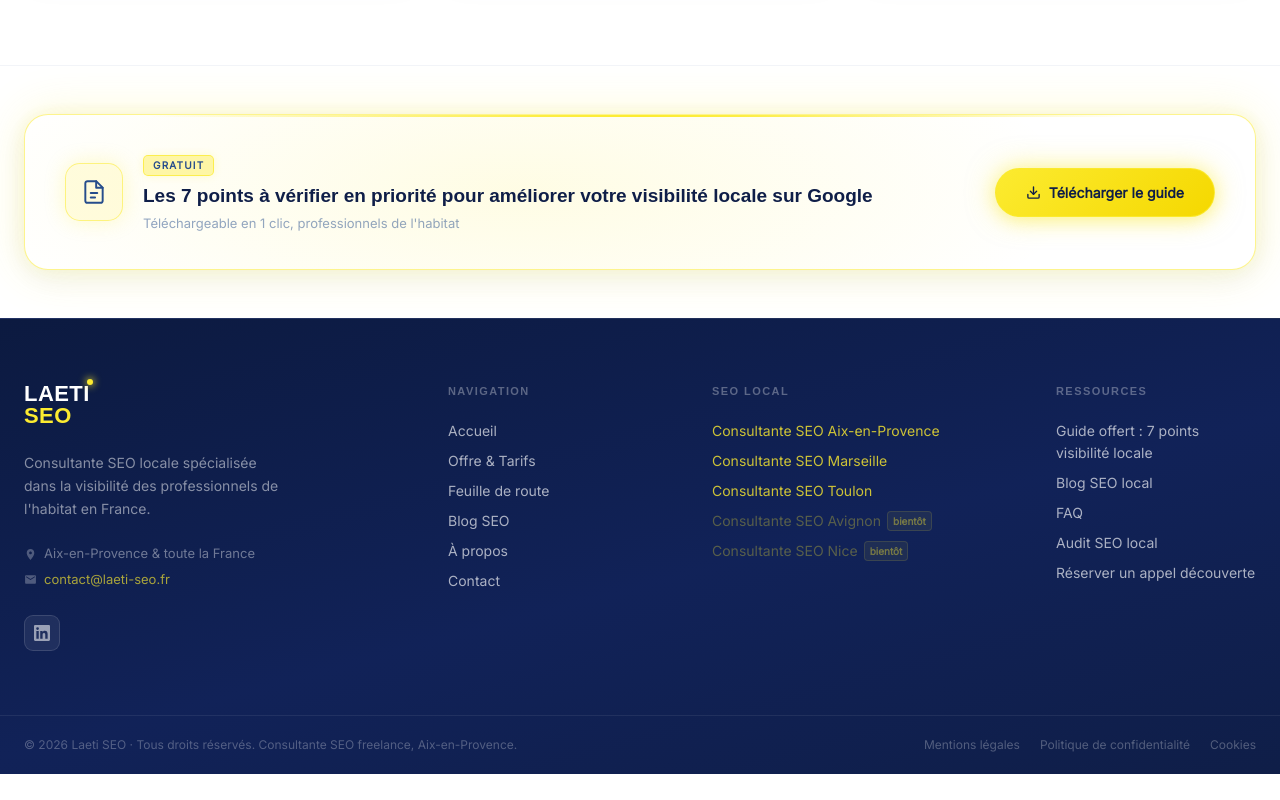
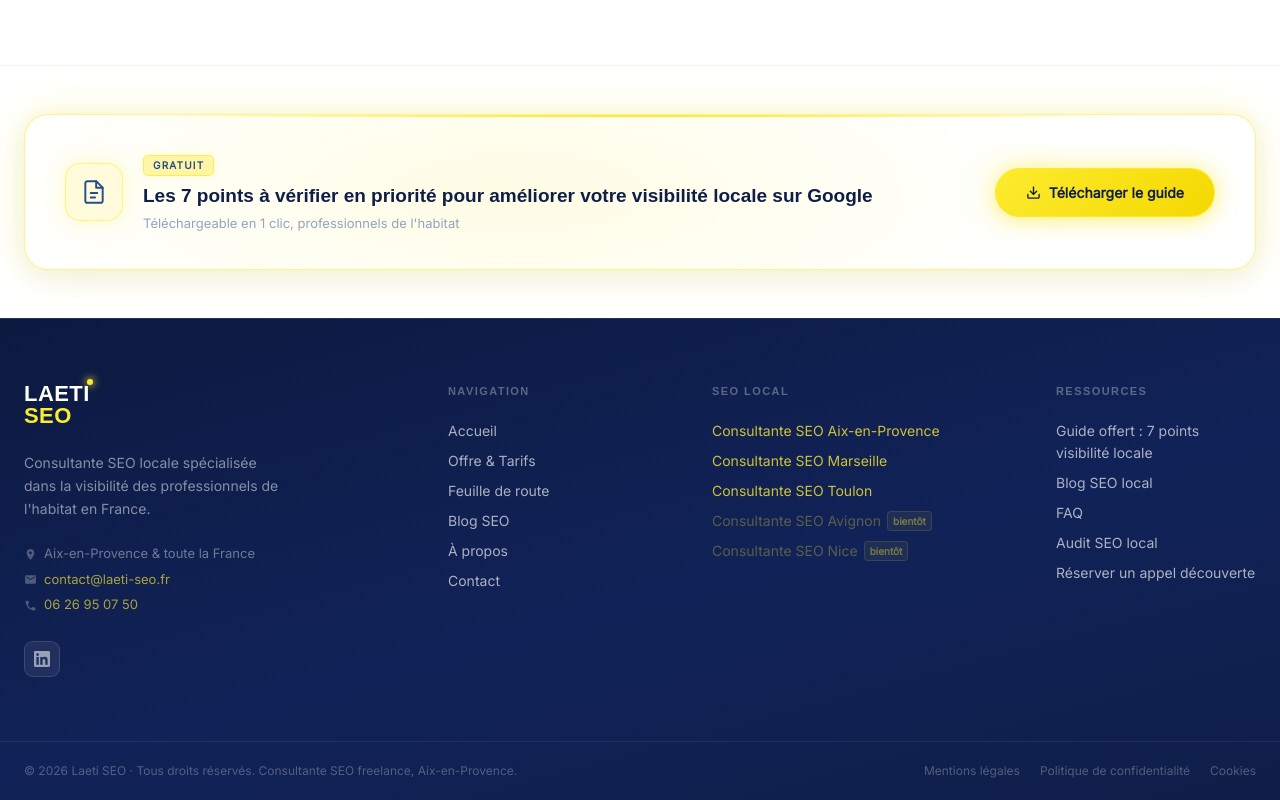
Before and after one commit to giga8383/laeti-seo, a Next.js app: page / in a window 1280 px wide. Shown: the part 9201-10001 px from the top of the page. Before the commit the page ends 9975 px from the top, so only its background shows below. Built offline with nearby package versions, Linux system fonts and the light colour scheme; no server answers; a web font is replaced by a local one.

Commit message:
feat: add phone number in footer contact block

```diff
--- a/src/components/Footer.tsx
+++ b/src/components/Footer.tsx
@@ -206,6 +206,19 @@
                   contact@laeti-seo.fr
                 </a>
               </div>
+              <div style={{ display: 'flex', alignItems: 'center', gap: '7px' }}>
+                <svg width="13" height="13" viewBox="0 0 24 24" fill="none" style={{ flexShrink: 0, opacity: 0.45 }}>
+                  <path d="M6.62 10.79c1.44 2.83 3.76 5.14 6.59 6.59l2.2-2.2c.27-.27.67-.36 1.02-.24 1.12.37 2.33.57 3.57.57.55 0 1 .45 1 1V20c0 .55-.45 1-1 1-9.39 0-17-7.61-17-17 0-.55.45-1 1-1h3.5c.55 0 1 .45 1 1 0 1.25.2 2.45.57 3.57.11.35.03.74-.25 1.02l-2.2 2.2z" fill="rgba(255,255,255,0.6)"/>
+                </svg>
+                <a href="tel:+33626950750" style={{
+                  fontFamily: inter.style.fontFamily,
+                  fontSize: '13px',
+                  color: 'rgba(252,235,48,0.65)',
+                  textDecoration: 'none',
+                }}>
+                  06 26 95 07 50
+                </a>
+              </div>
             </div>
 
             {/* LinkedIn */}
```
